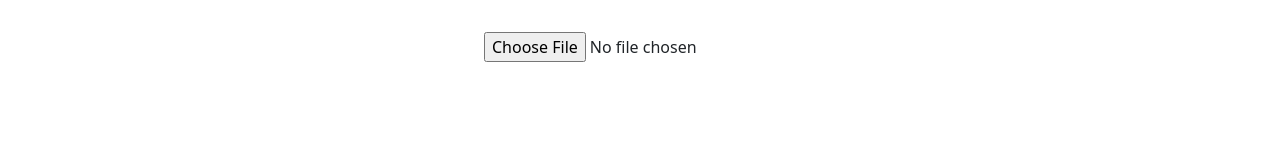
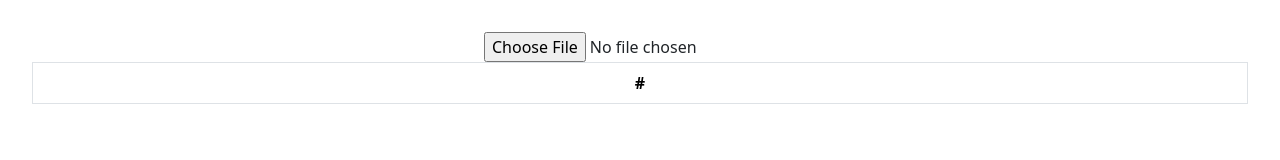
Before and after one commit to bhowmik94/data-explorer, a React app: page / in a window 1280 px wide. Shown: the top 160 px of the page. Built offline with nearby package versions, Linux system fonts and the light colour scheme; the HTML template or start-up script is replaced by a standard one.

Commit message:
added auto generated id column in the table

```diff
--- a/src/App.tsx
+++ b/src/App.tsx
@@ -55,7 +55,6 @@ function App() {
           return;
         }
         setTableData(normalizedData);
-        console.log(normalizedData);
       } catch (error) {}
     };
 
@@ -65,9 +64,10 @@ function App() {
   return (
     <>
       <input type="file" onChange={onFileChange} />
-      <Table striped bordered hover responsive>
+      <Table bordered responsive>
         <thead>
           <tr>
+            <th>#</th>
             {columns.map((col) => (
               <th key={col}>{col}</th>
             ))}
@@ -79,6 +79,7 @@ function App() {
               key={idx}
               className={row.missingCols.size > 0 ? "table-warning" : ""}
             >
+              <td>{idx + 1}</td>
               {columns.map((col) => (
                 <td
                   key={col}
```
